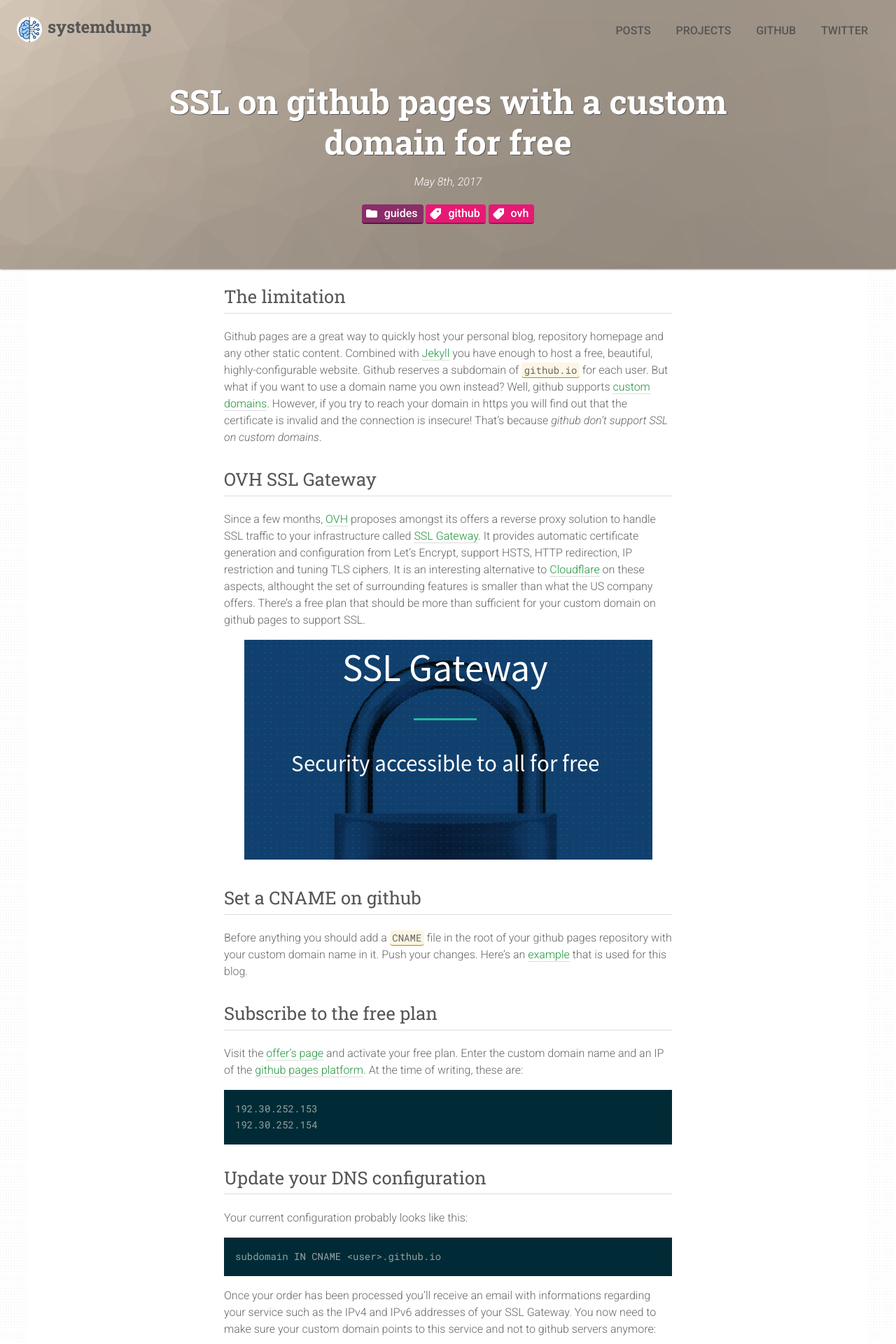
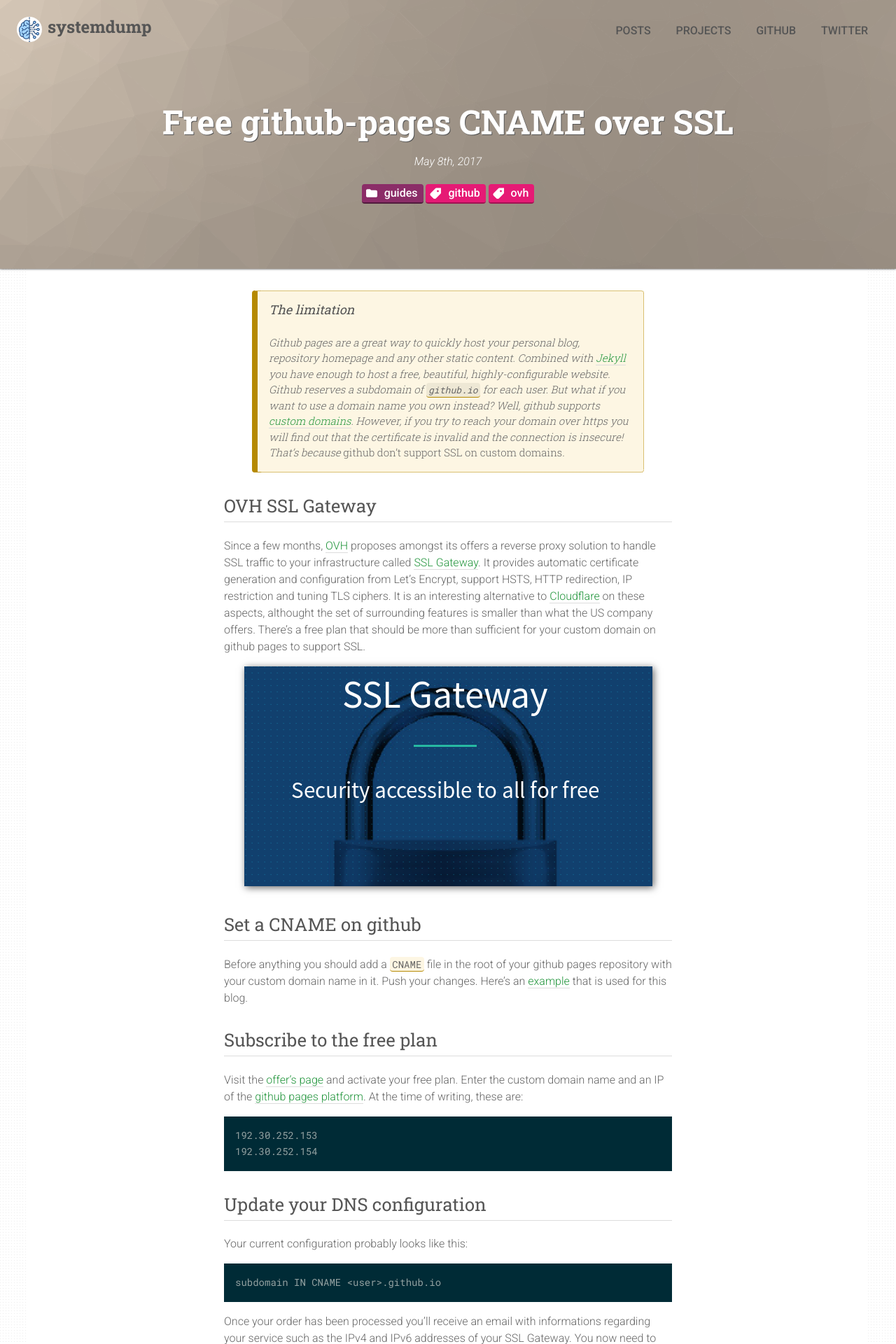
Before and after one commit to xlucas/xlucas.github.io, a Jekyll site: the page built from _posts/2017-05-08-github-pages-ovh-ssl-gateway.markdown, in a window 1280 px wide. Shown: the top 1920 px of the page at 70% size. Built offline with Jekyll 4.4.1, drawn with Linux system fonts in a browser that asks for light colours; comment, search, counter and statistics services are not loaded; some of the changed text lies outside the part shown.

Commit message:
Update posts
Signed-off-by: Xavier Lucas <xavier.lucas.2@gmail.com>

````diff
--- a/_posts/2017-05-08-github-pages-ovh-ssl-gateway.markdown
+++ b/_posts/2017-05-08-github-pages-ovh-ssl-gateway.markdown
@@ -1,21 +1,21 @@
 ---
-title: SSL on github pages with a custom domain for free
-teaser: Use the OVH SSL Gateway to serve your github pages over SSL for free
+title: Free github-pages CNAME over SSL
+teaser: OVH SSL Gateway serves your github pages on a custom domain over SSL for free.
 image: /images/logo.png
 comments: true
 category: guides
 tags: [github, ovh]
 ---
 
-## The limitation
-Github pages are a great way to quickly host your personal blog, repository
-homepage and any other static content. Combined with [Jekyll][jekyll] you have
-enough to host a free, beautiful, highly-configurable website. Github reserves
-a subdomain of `github.io` for each user. But what if you want to use a domain
-name you own instead? Well, github supports [custom
-domains][github-custom-domain]. However, if you try to reach your domain in
-https you will find out that the certificate is invalid and the connection is
-insecure! That's because *github don't support SSL on custom domains*.
+> #### The limitation
+> Github pages are a great way to quickly host your personal blog, repository
+> homepage and any other static content. Combined with [Jekyll][jekyll] you have
+> enough to host a free, beautiful, highly-configurable website. Github reserves
+> a subdomain of `github.io` for each user. But what if you want to use a domain
+> name you own instead? Well, github supports [custom
+> domains][github-custom-domain]. However, if you try to reach your domain over
+> https you will find out that the certificate is invalid and the connection is
+> insecure! That's because *github don't support SSL on custom domains*.
 
 ## OVH SSL Gateway
 Since a few months, [OVH][ovh-com] proposes amongst its offers a reverse proxy
@@ -28,10 +28,8 @@ features is smaller than what the US company offers. There's a free plan that
 should be more than sufficient for your custom domain on github pages to
 support SSL.
 
-<div align="center">
-	<p>
-		<image src="/images/ssl-gateway.png" alt="OVH SSL Gateway"/>
-	</p>
+<div class="image-container-shadow">
+  <img src="/images/ssl-gateway.png" alt="OVH SSL Gateway"/>
 </div>
 
 ## Set a CNAME on github
@@ -72,19 +70,17 @@ found, your gateway will be properly configured and show up in the ['Sunrise'
 section][sunrise-ssl-gateway] of the customer interface.
 
 
-## Redirect HTTP to HTTPS
+## Redirect the traffic
+There's one last thing you need to do, serve *all traffic* in a secure way. For
+this to be achieved, go to the configuration page of the gateway, select its
+settings and check the following option:
 
-Unfortunately, the free plan doesn't include HTTP redirections.  When not
-hosting critical content you can still write a bit of javascript to redirect
-visitors to the secure version of your site. For example:
-```javascript
-var host = "{{ "{{ site.url" }} }}".replace(/http(s)?:\/\//g, "");
-if ((host == window.location.host) && (window.location.protocol != "https:")) {
-	window.location.protocol = "https";
-}
-```
+<div class="image-container-shadow">
+  <img src="/images/ssl-gateway-options.png" alt="OVH SSL Gateway Options"/>
+</div>
 
-That's all you have to do.
+
+Validate to update the gateway's configuration, and you're all set!
 
 
 [cloudflare]: https://www.cloudflare.com
--- a/_posts/2017-08-27-driver-pattern.markdown
+++ b/_posts/2017-08-27-driver-pattern.markdown
@@ -1,6 +1,6 @@
 ---
-title: A driver pattern in go
-teaser: Create, register, load drivers and never mind about their implementation.
+title: A driver pattern
+teaser: Create, register and load drivers to embrace modular programming.
 image: /images/logo.png
 comments: true
 category: programming
--- a/style.scss
+++ b/style.scss
@@ -725,6 +725,18 @@
 	font-weight: 200;
 }
 
+.image-container-shadow {
+  text-align: center;
+
+  img {
+	box-shadow: 2px 2px 10px #666666;
+  }
+}
+
+.image-container {
+  text-align: center;
+}
+
 
 
 /* # 7) Trumps
````
Also changed, not shown: _posts/2017-06-28-twilio-voice-call.markdown (+16 -24 lines), images/ssl-gateway-options.png (added).
